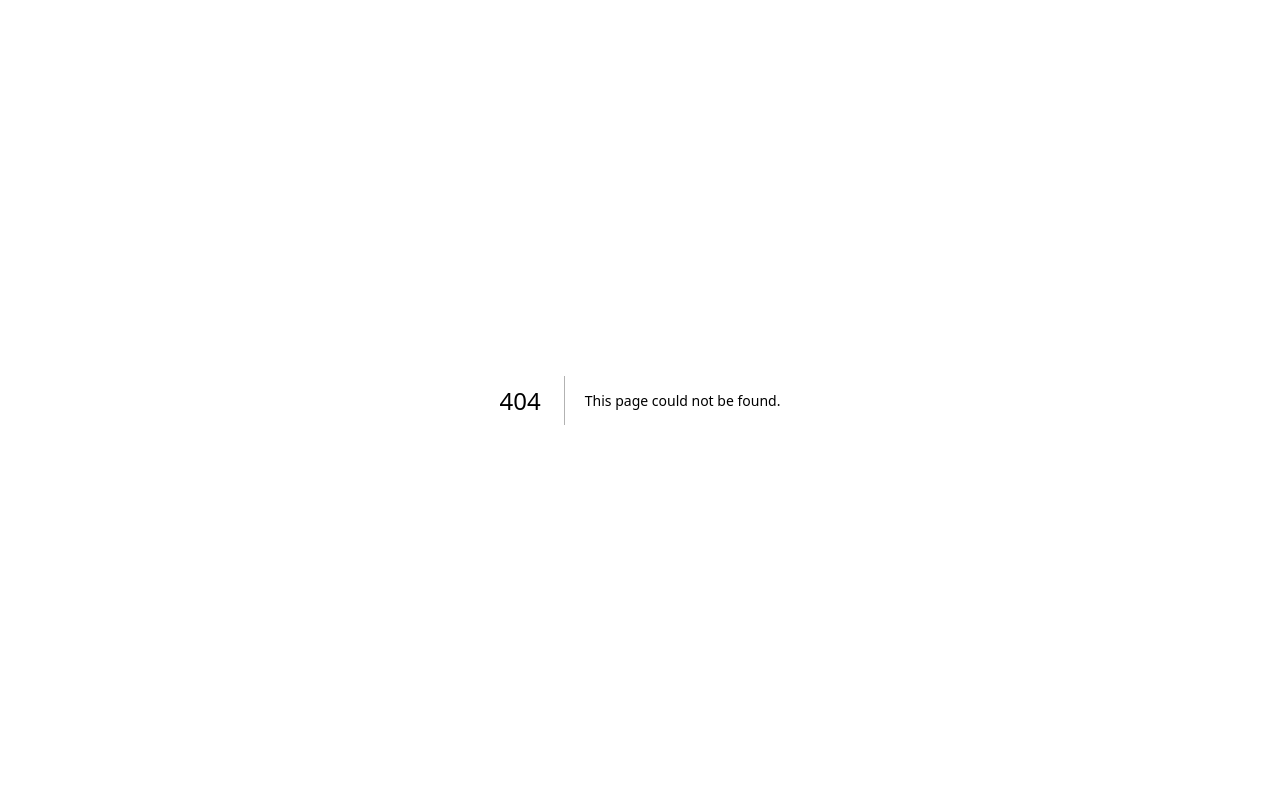
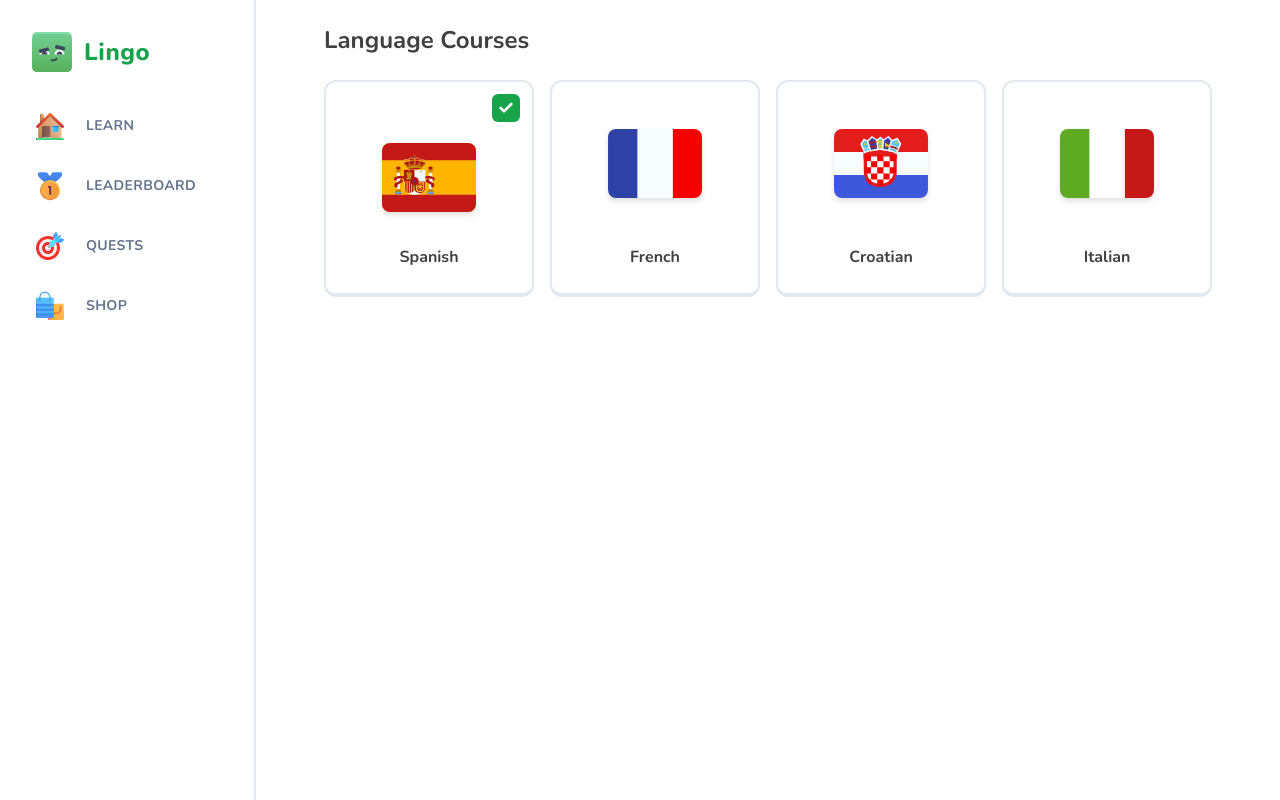
Before and after one commit to xin0907/Lingo, a Next.js app: page /courses in a window 1280 px wide. Before the commit this address had no page. Built offline with nearby package versions, Linux system fonts and the light colour scheme.

Commit message:
add drizzle & neon

```diff
--- /dev/null
+++ b/app/(main)/courses/card.tsx
@@ -0,0 +1,48 @@
+import { cn } from "@/lib/utils";
+import { Check } from "lucide-react";
+import Image from "next/image";
+
+type Props = {
+    title: string;
+    id: number;
+    imageSrc: string;
+    onClick: (id: number) => void;
+    disabled?: boolean;
+    active?: boolean
+}
+
+export const Card = ({
+    title,
+    id,
+    imageSrc,
+    onClick,
+    disabled,
+    active
+}: Props) => {
+    return (
+        <div
+            onClick={() => onClick(id)}
+            className={cn("h-full border-2 rounded-xl border-b-4 hover:bg-black/5 cursor-pointer active:border-b-2 flex flex-col items-center justify-between p-3 pb-6 min-h-[217px] min-w-[200px]", disabled && "pointer-events-none opacity-50")}
+        >
+            <div className="min-[24px] w-full flex items-center justify-end">
+                {
+                    active && (
+                        <div className="rounded-md bg-green-600 flex items-center justify-center p-1.5">
+                            <Check className="text-white stroke-[4] h-4 w-4" />
+                        </div>
+                    )
+                }
+            </div>
+            <Image
+                src={imageSrc}
+                alt={title}
+                height={70}
+                width={93.33}
+                className="rounded-lg drop-shadow-md before object-cover"
+            />
+            <p className="text-neutral-700 text-center font-bold mt-3">
+                {title}
+            </p>
+        </div>
+    )
+}
--- /dev/null
+++ b/app/(main)/courses/list.tsx
@@ -0,0 +1,29 @@
+"use client"
+
+import { courses } from "@/db/schema"
+import { Card } from "./card"
+
+type Props = {
+    courses: typeof courses.$inferSelect[],
+    activeCourseId: number
+}
+
+export const List = ({ courses, activeCourseId }: Props) => {
+    return (
+        <div className="pt-6 grid grid-cols-2 lg:grid-cols-[repeat(auto-fill,minmax(210px,1fr))] gap-4">
+            {
+                courses.map((course) => (
+                    <Card
+                        key={course.id}
+                        id={course.id}
+                        title={course.title}
+                        imageSrc={course.imageSrc}
+                        onClick={() => { }}
+                        disabled={false}
+                        active={course.id === activeCourseId}
+                    />
+                ))
+            }
+        </div>
+    )
+}
--- /dev/null
+++ b/app/(main)/courses/page.tsx
@@ -0,0 +1,22 @@
+import { getCourses } from "@/db/queries"
+import { List } from "./list"
+
+const CoursesPage = async () => {
+    // const courses = await getCourses()
+    const courses = [
+        { id: 1, title: "Spanish", imageSrc: "/es.svg" },
+        { id: 2, title: "French", imageSrc: "/fr.svg" },
+        { id: 3, title: "Croatian", imageSrc: "/hr.svg" },
+        { id: 4, title: "Italian", imageSrc: "/it.svg" },
+    ]
+    return (
+        <div className="h-full max-w-[912px] px-3 mx-auto">
+            <h1 className="text-2xl font-bold text-neutral-700">
+                Language Courses
+            </h1>
+            <List courses={courses} activeCourseId={1} />
+        </div>
+    )
+}
+
+export default CoursesPage
--- /dev/null
+++ b/db/queries.ts
@@ -0,0 +1,7 @@
+import { cache } from "react";
+import db from "@/db/drizzle";
+
+export const getCourses = cache(async () => {
+    const data = await db.query.courses.findMany()
+    return data
+})
--- /dev/null
+++ b/db/schema.ts
@@ -0,0 +1,8 @@
+import { serial, pgTable, text } from "drizzle-orm/pg-core";
+
+// serial 会自动递增
+export const courses = pgTable("courses", {
+    id: serial("id").primaryKey(),
+    title: text("title").notNull(),
+    imageSrc: text("image_src").notNull()
+})
```
Also changed, not shown: db/drizzle.ts (added, +11 -0 lines), drizzle.config.ts (added, +12 -0 lines), package.json (+8 -1 lines), 1 other file (tests, documents, lock files or other folders).
